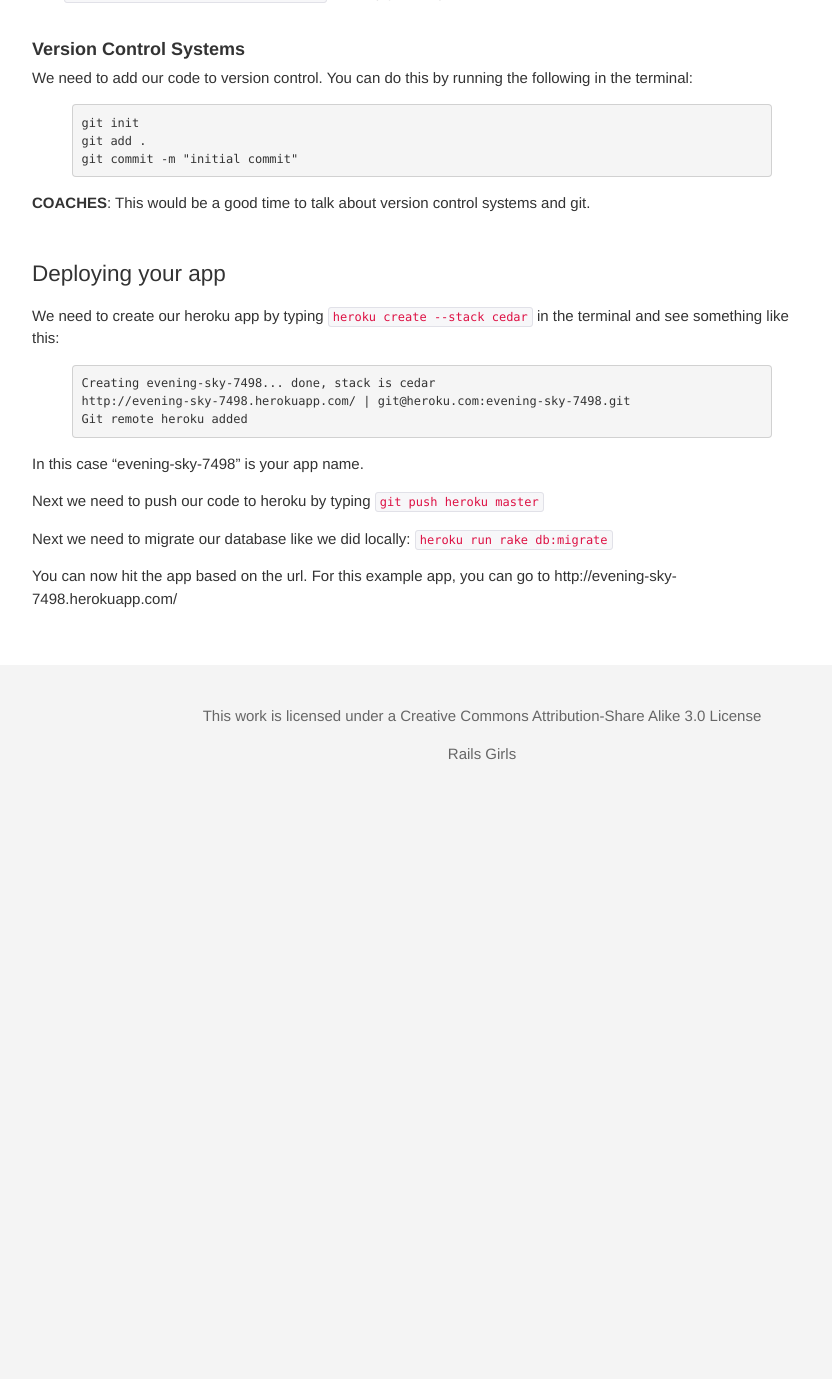
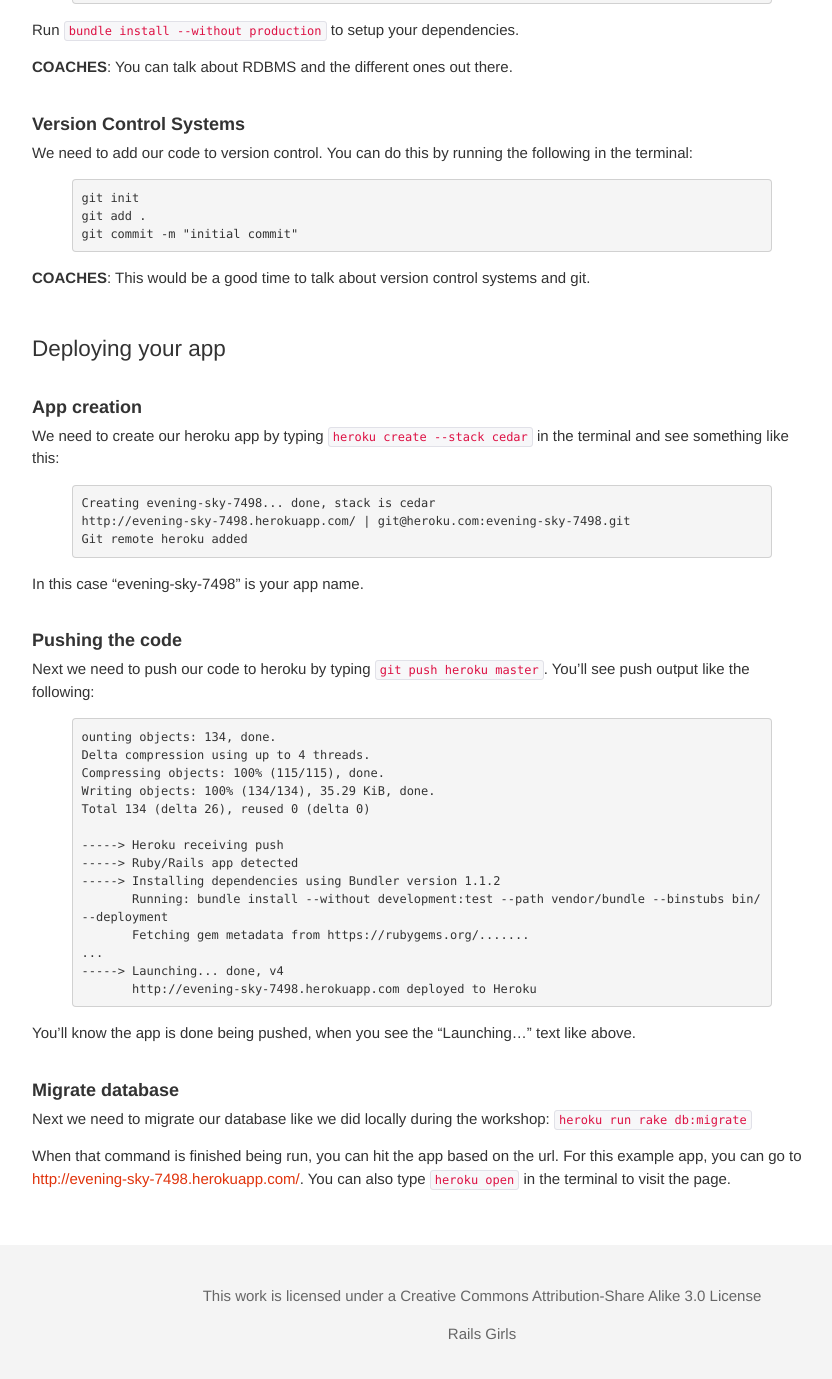
Before and after one commit to railsgirls/guides.railsgirls.com, a Jekyll site: the page built from _posts/2012-04-19-heroku.markdown, in a window 1280 px wide and 1400 px high, scrolled down 718 px. Shown: the top 1379 px of the window, without its empty margins (158-990 px from the left). Built offline with Jekyll 4.4.1, drawn with Linux system fonts in a browser that asks for light colours; Markdown is read by kramdown in place of the engine named in the settings; before the commit the page ends 1538 px from its top, so only the background shows below that; some of the changed text lies outside the part shown.

Commit message:
heroku updates

```diff
--- a/_posts/2012-04-19-heroku.markdown
+++ b/_posts/2012-04-19-heroku.markdown
@@ -7,6 +7,8 @@
 ### Get Heroku
 
 Follow steps 1 through 3 of the [quickstart guide](https://devcenter.heroku.com/articles/quickstart) to sign up, install the toolbelt, and login.
+
+__COACHES__: Talk about the benefits of deploying to Heroku vs traditional servers.
 
 ### Preparing your app
 
@@ -31,6 +33,8 @@
 
 Run `bundle install --without production` to setup your dependencies.
 
+__COACHES__: You can talk about RDBMS and the different ones out there.
+
 #### Version Control Systems
 
 We need to add our code to version control. You can do this by running the following in the terminal:
@@ -46,6 +50,8 @@
 
 ### Deploying your app
 
+#### App creation
+
 We need to create our heroku app by typing `heroku create --stack cedar` in the terminal and see something like this:
 
 {% highlight sh %}
@@ -56,8 +62,31 @@
 
 In this case "evening-sky-7498" is your app name.
 
-Next we need to push our code to heroku by typing `git push heroku master`
+#### Pushing the code
 
-Next we need to migrate our database like we did locally: `heroku run rake db:migrate`
+Next we need to push our code to heroku by typing `git push heroku master`. You'll see push output like the following:
 
-You can now hit the app based on the url. For this example app, you can go to http://evening-sky-7498.herokuapp.com/
+{% highlight sh %}
+ounting objects: 134, done.
+Delta compression using up to 4 threads.
+Compressing objects: 100% (115/115), done.
+Writing objects: 100% (134/134), 35.29 KiB, done.
+Total 134 (delta 26), reused 0 (delta 0)
+
+-----> Heroku receiving push
+-----> Ruby/Rails app detected
+-----> Installing dependencies using Bundler version 1.1.2
+       Running: bundle install --without development:test --path vendor/bundle --binstubs bin/ --deployment
+       Fetching gem metadata from https://rubygems.org/.......
+...
+-----> Launching... done, v4
+       http://evening-sky-7498.herokuapp.com deployed to Heroku
+{% endhighlight %}
+
+You'll know the app is done being pushed, when you see the "Launching..." text like above.
+
+#### Migrate database
+
+Next we need to migrate our database like we did locally during the workshop: `heroku run rake db:migrate`
+
+When that command is finished being run, you can hit the app based on the url. For this example app, you can go to [http://evening-sky-7498.herokuapp.com/](http://evening-sky-7498.herokuapp.com). You can also type `heroku open` in the terminal to visit the page.
```
